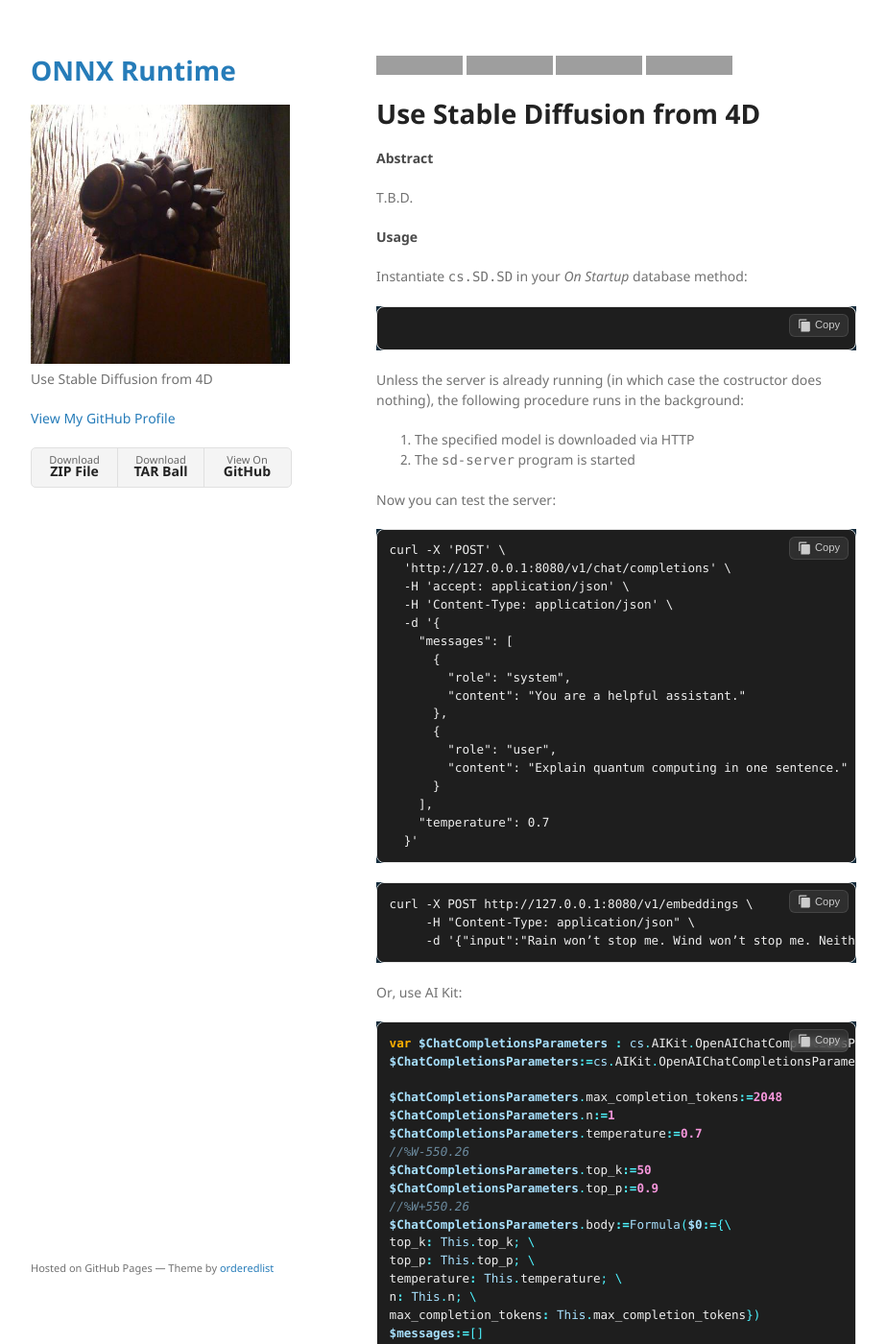
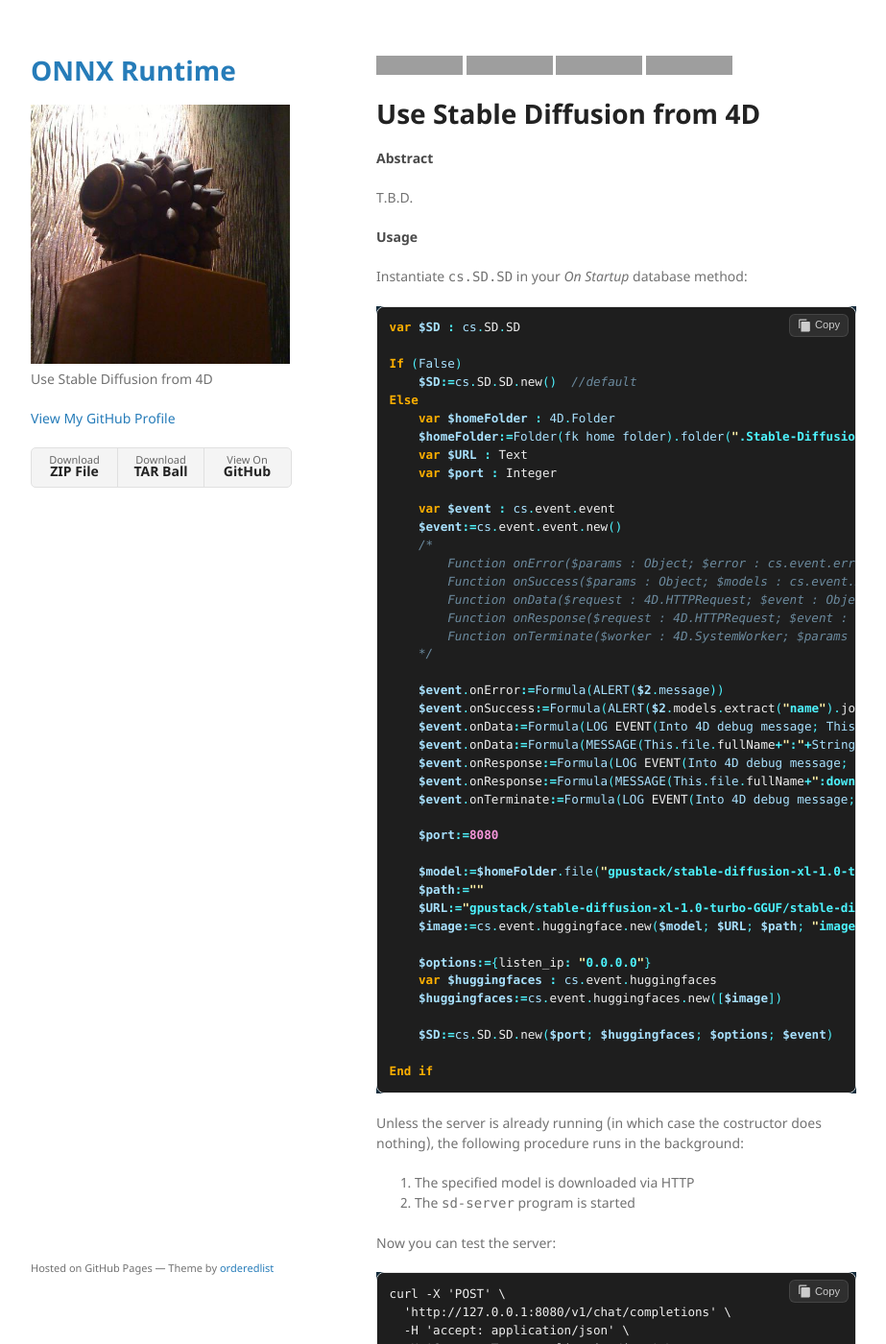
Before and after one commit to miyako/stable-diffusion, a Jekyll site: the page built from index.md, in a window 1280 px wide and 1400 px high. Shown: the whole window at 96% size, without its empty margins (178-1101 px from the left). Built offline with Jekyll 4.4.1, drawn with Linux system fonts in a browser that asks for light colours; grey boxes are pictures that could not be loaded.

Commit message:
Update index.md

````diff
--- a/index.md
+++ b/index.md
@@ -18,7 +18,48 @@ T.B.D.
 Instantiate `cs.SD.SD` in your *On Startup* database method:
 
 ```4d
+var $SD : cs.SD.SD
 
+If (False)
+    $SD:=cs.SD.SD.new()  //default
+Else
+    var $homeFolder : 4D.Folder
+    $homeFolder:=Folder(fk home folder).folder(".Stable-Diffusion")
+    var $URL : Text
+    var $port : Integer
+
+    var $event : cs.event.event
+    $event:=cs.event.event.new()
+    /*
+        Function onError($params : Object; $error : cs.event.error)
+        Function onSuccess($params : Object; $models : cs.event.models)
+        Function onData($request : 4D.HTTPRequest; $event : Object)
+        Function onResponse($request : 4D.HTTPRequest; $event : Object)
+        Function onTerminate($worker : 4D.SystemWorker; $params : Object)
+    */
+
+    $event.onError:=Formula(ALERT($2.message))
+    $event.onSuccess:=Formula(ALERT($2.models.extract("name").join(",")+" loaded!"))
+    $event.onData:=Formula(LOG EVENT(Into 4D debug message; This.file.fullName+":"+String((This.range.end/This.range.length)*100; "###.00%")))
+    $event.onData:=Formula(MESSAGE(This.file.fullName+":"+String((This.range.end/This.range.length)*100; "###.00%")))
+    $event.onResponse:=Formula(LOG EVENT(Into 4D debug message; This.file.fullName+":download complete"))
+    $event.onResponse:=Formula(MESSAGE(This.file.fullName+":download complete"))
+    $event.onTerminate:=Formula(LOG EVENT(Into 4D debug message; (["process"; $1.pid; "terminated!"].join(" "))))
+
+    $port:=8080
+
+    $model:=$homeFolder.file("gpustack/stable-diffusion-xl-1.0-turbo/stable-diffusion-xl-1.0-turbo-Q4_0.gguf")
+    $path:=""
+    $URL:="gpustack/stable-diffusion-xl-1.0-turbo-GGUF/stable-diffusion-xl-1.0-turbo-Q4_0.gguf"
+    $image:=cs.event.huggingface.new($model; $URL; $path; "image"; "stable-diffusion-xl-1.0-turbo-Q4_0.gguf")
+
+    $options:={listen_ip: "0.0.0.0"}
+    var $huggingfaces : cs.event.huggingfaces
+    $huggingfaces:=cs.event.huggingfaces.new([$image])
+
+    $SD:=cs.SD.SD.new($port; $huggingfaces; $options; $event)
+
+End if
 ```
 
 Unless the server is already running (in which case the costructor does nothing), the following procedure runs in the background:
````
